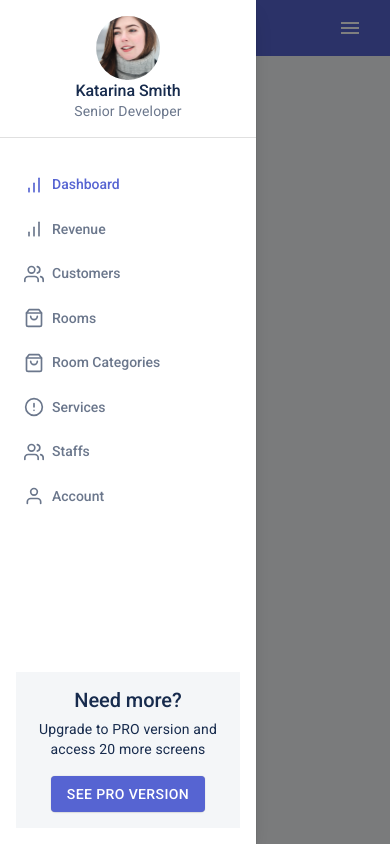
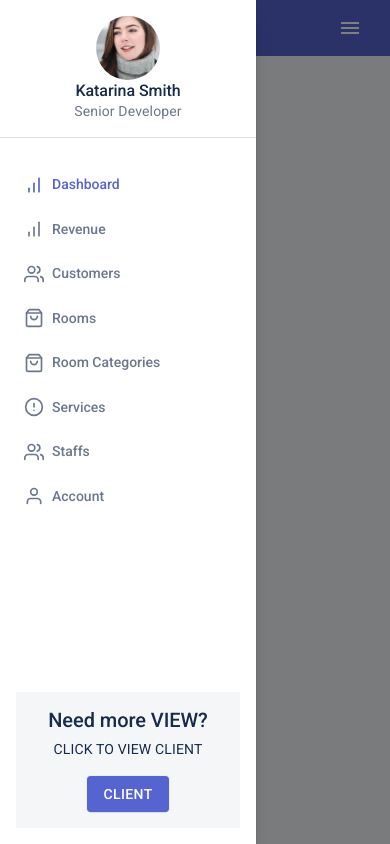
Before and after one commit to pnhnguyen7848/congnghe_WEB, a React (Create React App) app in the folder QuanLyKhachSan/: page /app/dashboard in a window 390 px wide. Both pictures are taken after a click on the button 350 px from the left and 28 px from the top of the page. Built offline with nearby package versions, Linux system fonts and the light colour scheme.

Commit message:
baule_feedback

```diff
--- a/QuanLyKhachSan/src/components/DashboardSidebar.js
+++ b/QuanLyKhachSan/src/components/DashboardSidebar.js
@@ -143,13 +143,13 @@ const DashboardSidebar = ({ onMobileClose, openMobile }) => {
           gutterBottom
           variant="h4"
         >
-          Need more?
+          Need more VIEW?
         </Typography>
         <Typography
           align="center"
           variant="body2"
         >
-          Upgrade to PRO version and access 20 more screens
+          CLICK TO VIEW CLIENT
         </Typography>
         <Box
           sx={{
@@ -161,10 +161,10 @@ const DashboardSidebar = ({ onMobileClose, openMobile }) => {
           <Button
             color="primary"
             component="a"
-            href="https://react-material-kit.devias.io"
+            href="#"
             variant="contained"
           >
-            See PRO version
+            CLIENT
           </Button>
         </Box>
       </Box>
```
